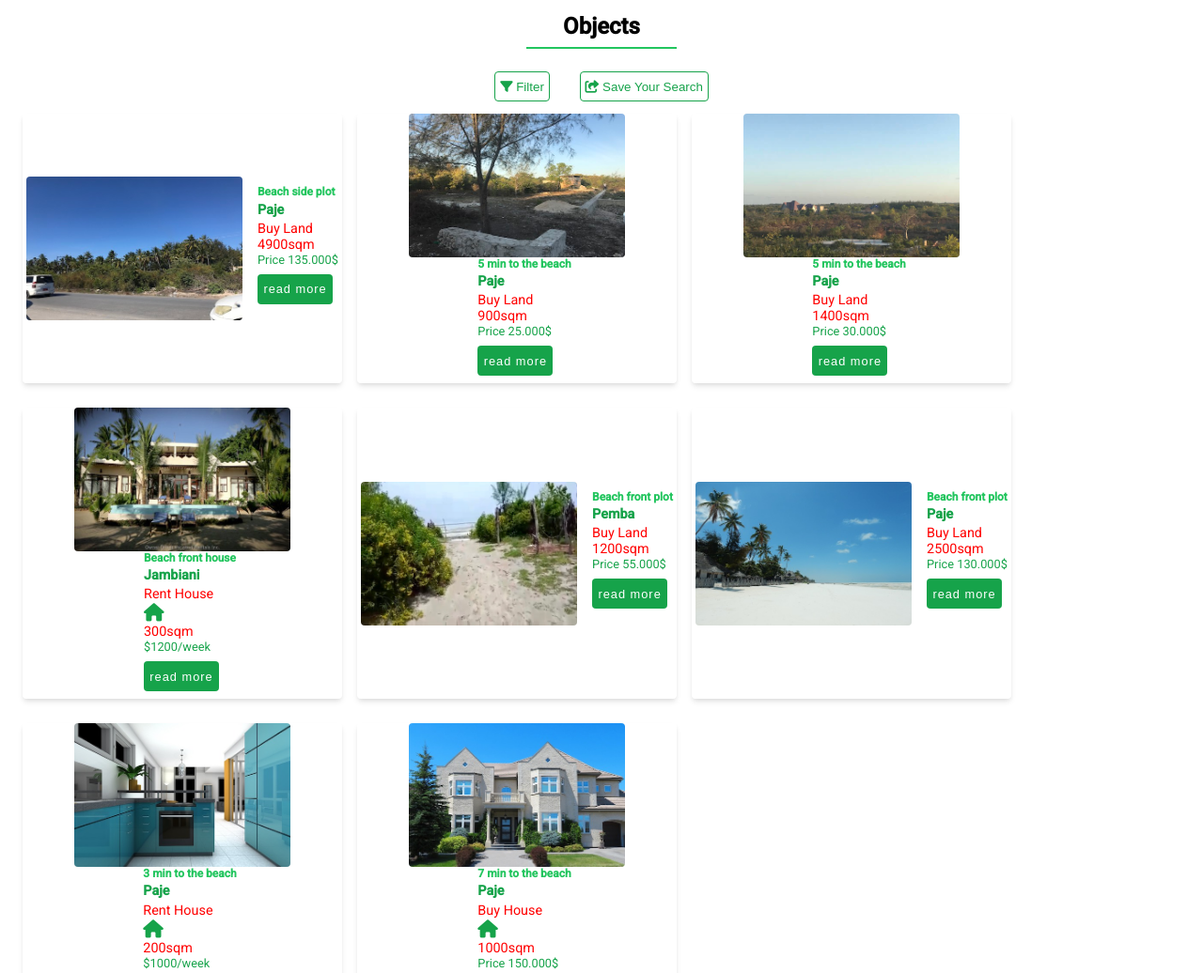
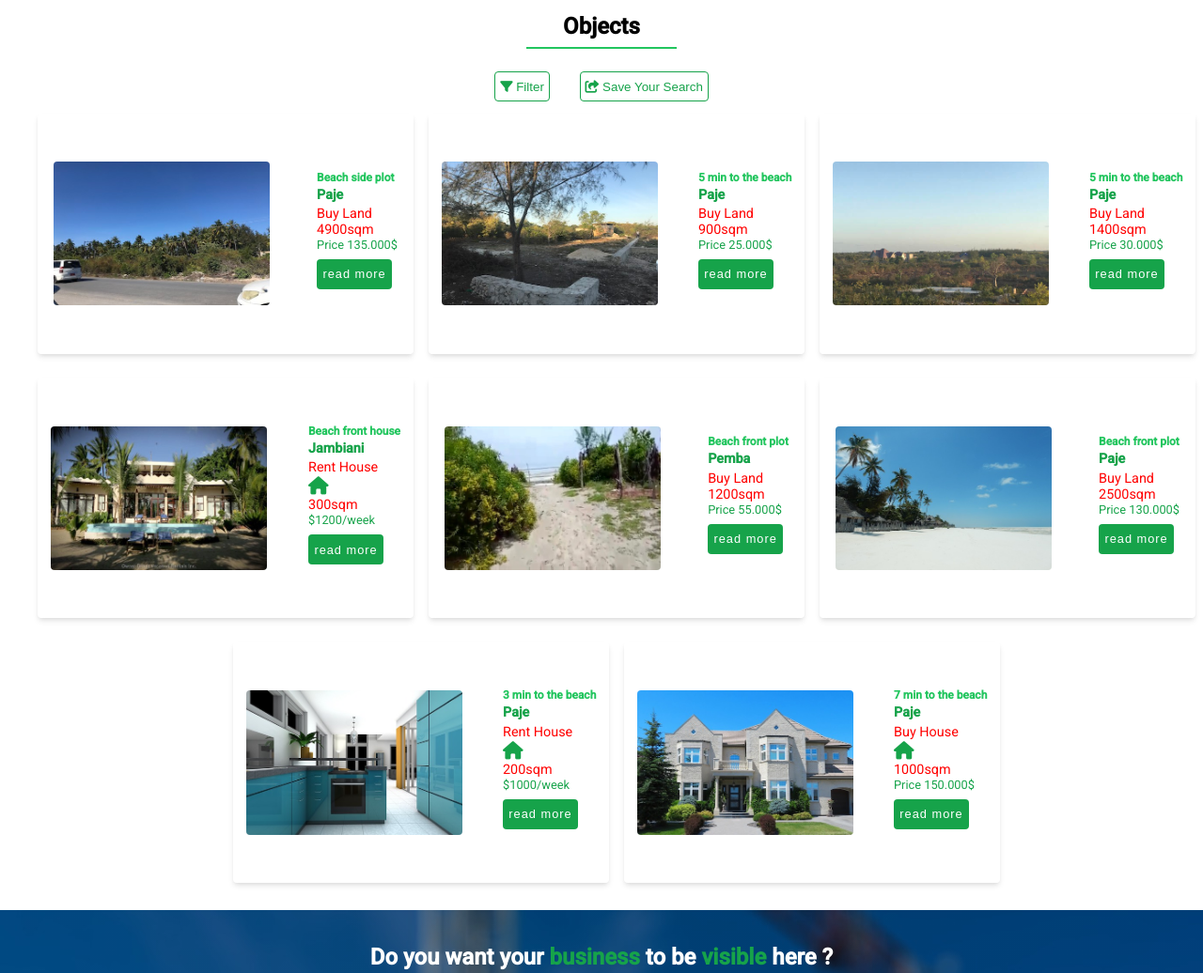
Before and after one commit to louiestokk/homenet, a plain HTML site: page index.html in a window 1280 px wide. Shown: the part 498-1534 px from the top of the page at 94% size. Drawn offline with nearby package versions, Linux system fonts and the light colour scheme.

Commit message:
ccs updaes

```diff
--- a/style.css
+++ b/style.css
@@ -179,8 +179,8 @@ p {
 .objects {
   display: flex;
   flex-direction: row;
-  /* justify-content: center;
-  align-items: center; */
+  justify-content: center;
+  align-items: center;
   flex-wrap: wrap;
   width: 100%;
   margin: 0 1rem;
@@ -535,9 +535,13 @@ p {
 }
 @media screen and (min-width: 662px) {
   .object-div {
-    max-width: 340px;
+    max-width: 400px;
+    display: flex;
+    flex-direction: column;
     flex-wrap: wrap;
+    height: 16rem;
   }
+
   .mellan {
     display: flex;
     flex-direction: column;
```
